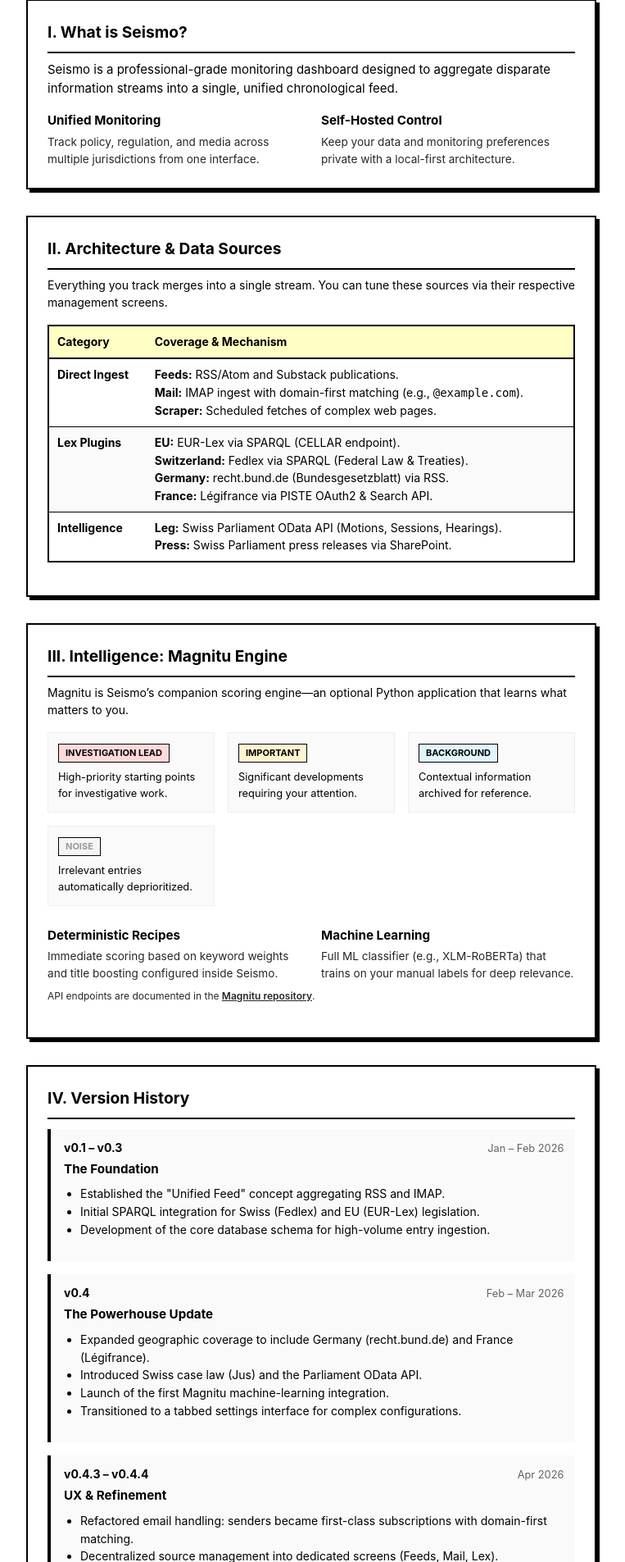
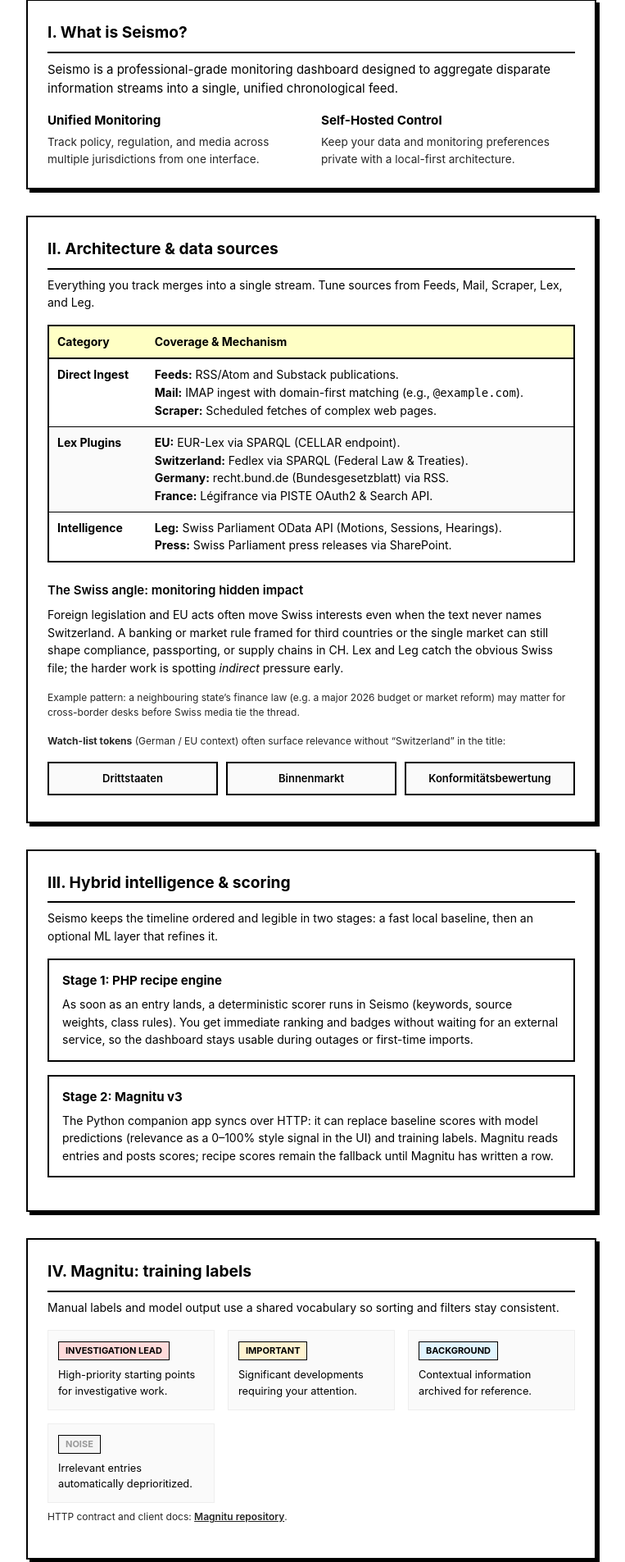
Before and after one commit to hektopascal2026/seismo_0.5, a PHP site: template views/about.php in a window 1280 px wide. Shown: the part 98-2003 px from the top of the page at 82% size, without its empty margins (260-1023 px from the left). Run offline with PHP 8.4, Linux system fonts and the light colour scheme; the template is opened without the code that fills it, so the values that code supplies are empty; some libraries are stand-ins or nearby versions.

Commit message:
Expand About page: Swiss angle, hybrid scoring, mothership/satellite, exports, ops health
Made-with: Cursor

```diff
--- a/assets/css/style.css
+++ b/assets/css/style.css
@@ -2301,3 +2301,46 @@ textarea.search-input.setup-code-preview {
 .about-footer .about-meta {
     margin-top: 0.5rem;
 }
+
+/* About — keyword grid & hybrid stages (views/about.php) */
+.about-detail-grid {
+    display: grid;
+    grid-template-columns: repeat(auto-fill, minmax(160px, 1fr));
+    gap: 10px;
+    margin: 1rem 0 0.5rem;
+}
+
+.about-detail-grid__item {
+    padding: 8px 12px;
+    border: 2px solid #000000;
+    background: #fafafa;
+    font-size: 13px;
+    font-weight: 600;
+    text-align: center;
+    color: #000000;
+}
+
+.about-hybrid-stage {
+    margin: 0.75rem 0 1rem;
+    padding: 0.85rem 1rem;
+    border: 2px solid #000000;
+    background: #ffffff;
+    line-height: 1.55;
+}
+
+.about-hybrid-stage h3 {
+    font-size: 15px;
+    font-weight: 700;
+    margin: 0 0 0.4rem;
+    color: #000000;
+}
+
+.about-hybrid-stage p {
+    margin: 0;
+    font-size: 14px;
+    color: #000000;
+}
+
+.about-hybrid-stage + .about-hybrid-stage {
+    margin-top: 0.65rem;
+}
--- a/views/about.php
+++ b/views/about.php
@@ -50,13 +50,13 @@ $fmt = static fn (int $n): string => number_format($n, 0, '.', ',');
         <?php endif; ?>
 
         <main class="settings-container about-modern-layout">
-            <header class="settings-header">
-                <h1>About Seismo</h1>
-                <p class="subtitle">Legislative and media monitoring tool &mdash; Version <?= e($seismoVersion) ?></p>
+            <header class="settings-header about-hero">
+                <h1>Seismo <?= e($seismoVersion) ?> &mdash; dashboard</h1>
+                <p class="subtitle">Legislative and media monitoring &mdash; unified timeline, scoring, and exports</p>
             </header>
 
-            <!-- I. Overview Card -->
-            <section class="settings-section about-card">
+            <!-- I. Overview -->
+            <section class="settings-section about-card dashboard-section">
                 <h2>I. What is Seismo?</h2>
                 <p class="about-lede">Seismo is a professional-grade monitoring dashboard designed to aggregate disparate information streams into a single, unified chronological feed.</p>
                 <div class="about-grid">
@@ -77,10 +77,10 @@ $fmt = static fn (int $n): string => number_format($n, 0, '.', ',');
                 <?php endif; ?>
             </section>
 
-            <!-- II. Architecture & Sources -->
-            <section class="settings-section about-card">
-                <h2>II. Architecture & Data Sources</h2>
-                <p>Everything you track merges into a single stream. You can tune these sources via their respective management screens.</p>
+            <!-- II. Architecture & sources -->
+            <section class="settings-section about-card dashboard-section">
+                <h2>II. Architecture &amp; data sources</h2>
+                <p>Everything you track merges into a single stream. Tune sources from Feeds, Mail, Scraper, Lex, and Leg.</p>
 
                 <div class="table-responsive">
                     <table class="styleguide-table">
@@ -118,12 +118,37 @@ $fmt = static fn (int $n): string => number_format($n, 0, '.', ',');
                         </tbody>
                     </table>
                 </div>
+
+                <h3 class="about-subheading">The Swiss angle: monitoring hidden impact</h3>
+                <p>Foreign legislation and EU acts often move Swiss interests even when the text never names Switzerland. A banking or market rule framed for third countries or the single market can still shape compliance, passporting, or supply chains in CH. Lex and Leg catch the obvious Swiss file; the harder work is spotting <em>indirect</em> pressure early.</p>
+                <p class="meta-text">Example pattern: a neighbouring state’s finance law (e.g. a major 2026 budget or market reform) may matter for cross-border desks before Swiss media tie the thread.</p>
+                <p class="meta-text" style="margin-top: 0.5rem;"><strong>Watch-list tokens</strong> (German / EU context) often surface relevance without &ldquo;Switzerland&rdquo; in the title:</p>
+                <div class="about-detail-grid" role="list">
+                    <div class="about-detail-grid__item" role="listitem">Drittstaaten</div>
+                    <div class="about-detail-grid__item" role="listitem">Binnenmarkt</div>
+                    <div class="about-detail-grid__item" role="listitem">Konformit&auml;tsbewertung</div>
+                </div>
             </section>
 
-            <!-- III. Scoring Intelligence -->
-            <section class="settings-section about-card">
-                <h2>III. Intelligence: Magnitu Engine</h2>
-                <p>Magnitu is Seismo’s companion scoring engine—an optional Python application that learns what matters to you.</p>
+            <!-- III. Hybrid intelligence -->
+            <section class="settings-section about-card dashboard-section">
+                <h2>III. Hybrid intelligence &amp; scoring</h2>
+                <p>Seismo keeps the timeline ordered and legible in two stages: a fast local baseline, then an optional ML layer that refines it.</p>
+
+                <div class="about-hybrid-stage">
+                    <h3>Stage 1: PHP recipe engine</h3>
+                    <p>As soon as an entry lands, a deterministic scorer runs in Seismo (keywords, source weights, class rules). You get immediate ranking and badges without waiting for an external service, so the dashboard stays usable during outages or first-time imports.</p>
+                </div>
+                <div class="about-hybrid-stage">
+                    <h3>Stage 2: Magnitu v3</h3>
+                    <p>The Python companion app syncs over HTTP: it can replace baseline scores with model predictions (relevance as a 0&ndash;100% style signal in the UI) and training labels. Magnitu reads entries and posts scores; recipe scores remain the fallback until Magnitu has written a row.</p>
+                </div>
+            </section>
+
+            <!-- IV. Magnitu labels -->
+            <section class="settings-section about-card dashboard-section">
+                <h2>IV. Magnitu: training labels</h2>
+                <p>Manual labels and model output use a shared vocabulary so sorting and filters stay consistent.</p>
 
                 <div class="about-scoring-levels">
                     <div class="scoring-level">
@@ -143,23 +168,19 @@ $fmt = static fn (int $n): string => number_format($n, 0, '.', ',');
                         <p>Irrelevant entries automatically deprioritized.</p>
                     </div>
                 </div>
-
-                <div class="about-grid" style="margin-top: 1.5rem;">
-                    <div class="about-grid-item">
-                        <strong>Deterministic Recipes</strong>
-                        <p>Immediate scoring based on keyword weights and title boosting configured inside Seismo.</p>
-                    </div>
-                    <div class="about-grid-item">
-                        <strong>Machine Learning</strong>
-                        <p>Full ML classifier (e.g., XLM-RoBERTa) that trains on your manual labels for deep relevance.</p>
-                    </div>
-                </div>
-                <p class="meta-text">API endpoints are documented in the <a href="https://github.com/hektopascal2026/magnitu" target="_blank" rel="noopener">Magnitu repository</a>.</p>
+                <p class="meta-text">HTTP contract and client docs: <a href="https://github.com/hektopascal2026/magnitu" target="_blank" rel="noopener">Magnitu repository</a>.</p>
             </section>
 
-            <!-- IV. Version History (Expanded) -->
-            <section class="settings-section about-card">
-                <h2>IV. Version History</h2>
+            <!-- V. Mothership & satellite -->
+            <section class="settings-section about-card dashboard-section">
+                <h2>V. Deployment patterns: mothership &amp; satellite</h2>
+                <p><strong>Mothership</strong> is the instance that runs core fetchers: RSS and Substack feeds, IMAP mail, scrapers, Lex plugins, Leg, and parliament press ingestion. It owns the heavy write load into shared entry tables.</p>
+                <p style="margin-top: 0.75rem;"><strong>Satellite</strong> instances are secondary installs on the same MySQL server that <em>read</em> those entry tables from the mothership database. Each satellite keeps its own scores, labels, and <code>system_config</code> so you can run separate Magnitu profiles (e.g. topic-focused relevance) without duplicating ingestion.</p>
+            </section>
+
+            <!-- VI. Version history -->
+            <section class="settings-section about-card dashboard-section">
+                <h2>VI. Version history</h2>
                 <div class="about-timeline">
                     <div class="about-timeline-entry">
                         <div class="v-header"><strong>v0.1 – v0.3</strong> <span class="v-date">Jan – Feb 2026</span></div>
@@ -202,31 +223,45 @@ $fmt = static fn (int $n): string => number_format($n, 0, '.', ',');
                 </div>
             </section>
 
-            <!-- V. Operations & API -->
-            <section class="settings-section about-card">
-                <h2>V. Operations & Automation</h2>
+            <!-- VII. Operations & machine-readable exports -->
+            <section class="settings-section about-card dashboard-section">
+                <h2>VII. Operations &amp; machine-readable exports</h2>
                 <div class="about-grid">
                     <div class="about-grid-item">
-                        <strong>Refresh & Cron</strong>
-                        <p>Timeline and Diagnostics share a single pipeline (<code>RefreshAllService</code>). Use <code>refresh_cron.php</code> for scheduled CLI updates.</p>
+                        <strong>Refresh &amp; cron</strong>
+                        <p>The web <strong>Refresh</strong> control and <code>refresh_cron.php</code> share one pipeline (<code>RefreshAllService::runAll()</code>). Cron is CLI-only; interactive refresh bypasses plugin throttles.</p>
                     </div>
                     <div class="about-grid-item">
                         <strong>Retention</strong>
-                        <p>Per-family cleanup policies ensure the database remains performant with dry-run safety.</p>
+                        <p>Per-family policies prune old rows (defaults often around 180 days for feeds and mail; Lex and Leg may stay unlimited). Dry-run previews run before destructive deletes.</p>
                     </div>
                 </div>
 
-                <h3 class="about-subheading">Export API</h3>
-                <p>Seismo provides a dedicated Bearer-protected API for downstream automation (Raycast, n8n, LLMs):</p>
+                <h3 class="about-subheading">Machine-readable exports (LLM &amp; automation)</h3>
+                <p>Downstream tools authenticate with a <strong>Bearer</strong> token sent as <code>Authorization: Bearer …</code> (or the documented query/body fallback). Use these for briefings, n8n, Raycast, or custom scripts:</p>
                 <ul>
-                    <li><code>?action=export_briefing</code> &mdash; Clean Markdown digest.</li>
-                    <li><code>?action=export_entries</code> &mdash; Full JSON with score metadata.</li>
+                    <li><code>?action=export_briefing</code> &mdash; Markdown digest for a time window; suited to LLM context and daily summaries.</li>
+                    <li><code>?action=export_entries</code> &mdash; JSON export of entries with score metadata for pipelines that need structured rows.</li>
                 </ul>
+                <p class="meta-text"><strong>Security:</strong> the <code>export:api_key</code> in Settings is <strong>read-only</strong> for these actions. It must not reuse the Magnitu write <code>api_key</code>; the server rejects the write key on export routes by design.</p>
             </section>
 
-            <!-- VI. Statistics -->
-            <section class="settings-section about-card">
-                <h2>VI. System Statistics</h2>
+            <!-- VIII. Operational health & row counts -->
+            <section class="settings-section about-card dashboard-section">
+                <h2>VIII. Operational health &amp; row counts</h2>
+
+                <h3 class="about-subheading">System requirements</h3>
+                <ul>
+                    <li><strong>PHP</strong> 8.2 or newer</li>
+                    <li><strong>MariaDB</strong> or MySQL with <code>utf8mb4</code></li>
+                    <li><strong>Extension:</strong> <code>pdo_mysql</code> (required); <code>curl</code> recommended for some Lex paths; <code>imap</code> if you use core mail fetch</li>
+                    <li>Timestamps are handled in <strong>UTC</strong> end-to-end</li>
+                </ul>
+
+                <h3 class="about-subheading">Reliability &amp; diagnostics</h3>
+                <p>Plugin throttles, last run status, and manual test-fetch live under <a href="<?= e($basePath) ?>/index.php?action=diagnostics">Diagnostics</a>. Use that screen when a source stops updating or cron misbehaves.</p>
+
+                <h3 class="about-subheading">Live database snapshot</h3>
                 <?php if ($aboutStats !== null && $scoreCounts !== null): ?>
                 <div class="table-responsive">
                     <table class="styleguide-table">
@@ -251,14 +286,8 @@ $fmt = static fn (int $n): string => number_format($n, 0, '.', ',');
                     </table>
                 </div>
                 <?php else: ?>
-                <p class="meta-text">Database statistics currently unavailable.</p>
+                <p class="meta-text">Database statistics are unavailable (connection or schema not ready).</p>
                 <?php endif; ?>
-            </section>
-
-            <!-- VII. Roadmap -->
-            <section class="settings-section about-card">
-                <h2>VII. Roadmap: Seismo Satellites</h2>
-                <p>The current focus is the rollout of <strong>Seismo Satellites</strong>. This architecture allows topic-specific profiles (e.g., Security, Digital Policy) to run on their own lightweight instances while sharing the heavy ingestion infrastructure of a central <strong>Mothership</strong>.</p>
             </section>
 
             <footer class="about-footer">
```
